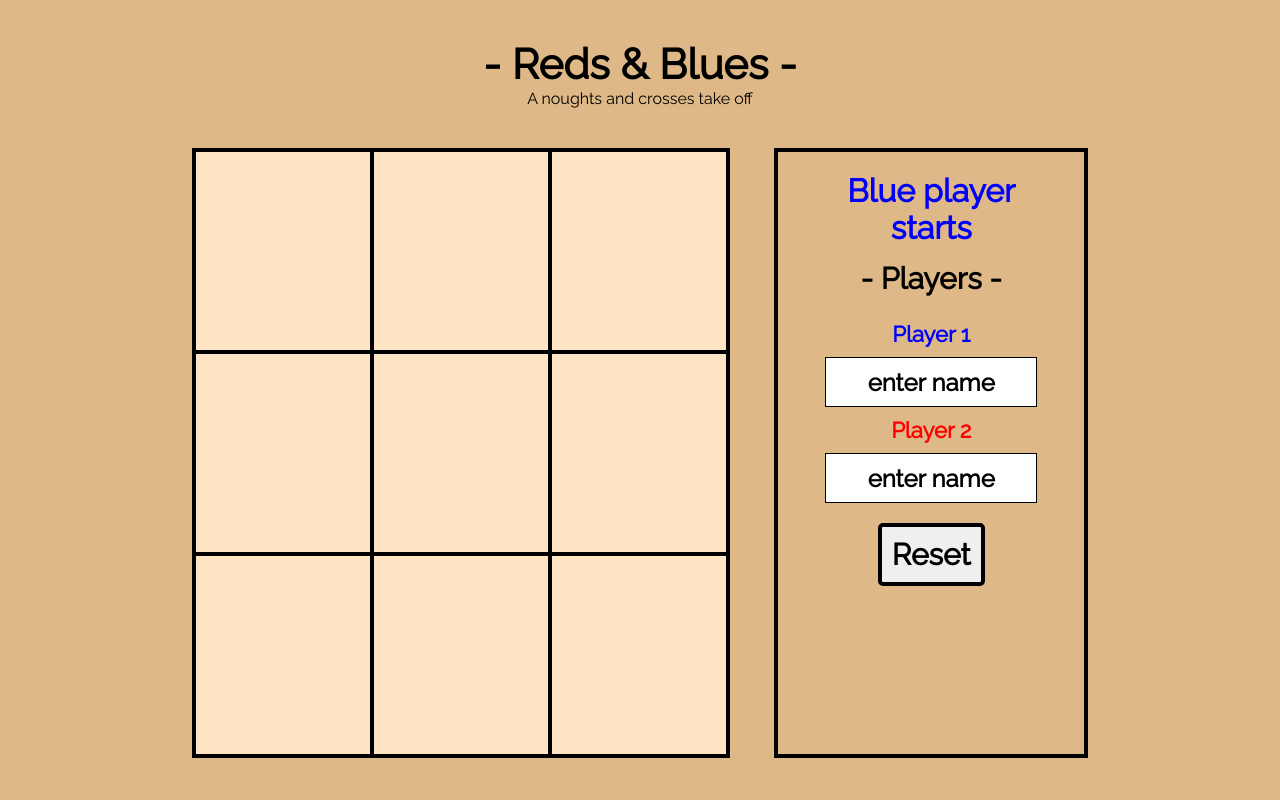
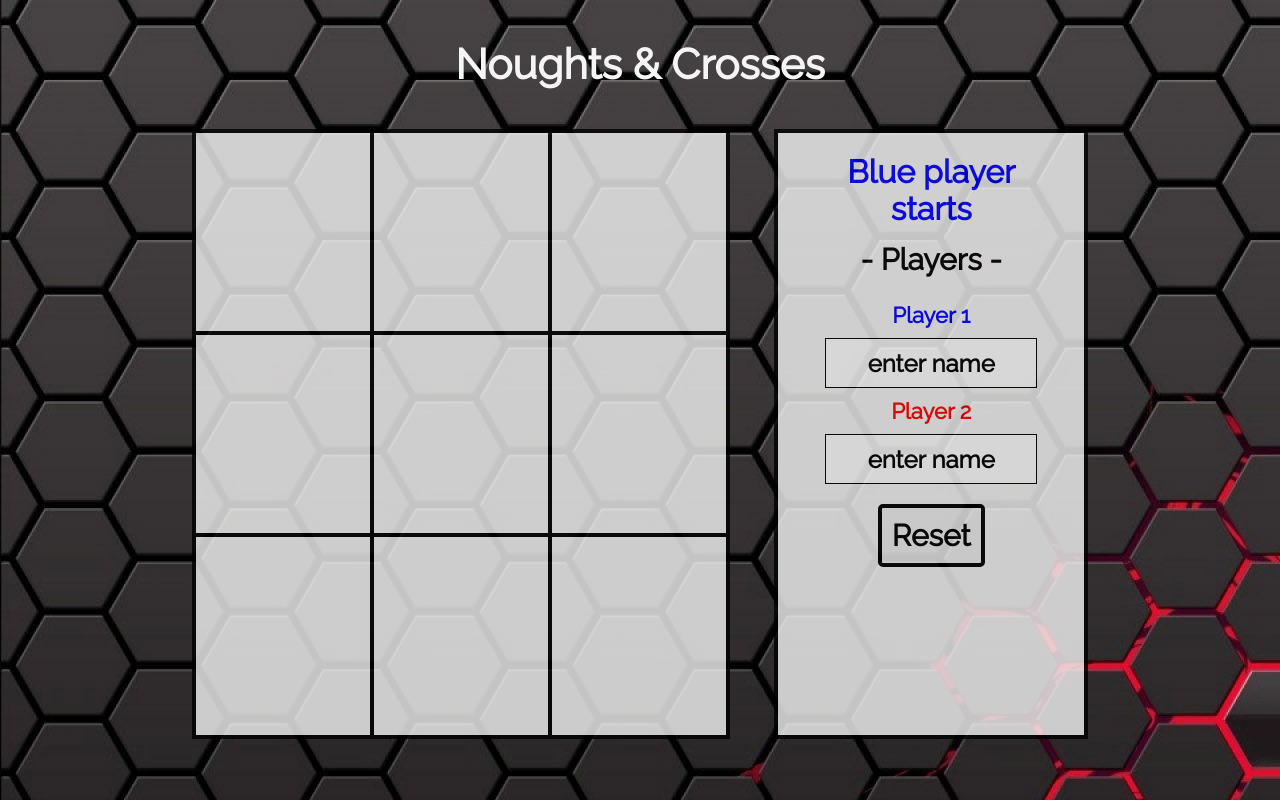
Before and after one commit to jamespanter/noughts-and-crosses, a plain HTML site: page index.html in a window 1280 px wide. Drawn offline with Linux system fonts and the light colour scheme.

Commit message:
style changes

```diff
--- a/index.html
+++ b/index.html
@@ -8,14 +8,13 @@
 	<link href="https://fonts.googleapis.com/css?family=Raleway&display=swap" rel="stylesheet">
 	<meta charset="UTF-8">
 	<meta name="viewport" content="width=device-width, initial-scale=1.0">
-    <title>Reds & Blues</title>
+	<title>Noughts & Crosses</title>
 	<script src="nac.js" async defer></script>
 </head>
 
 <body>
 	<header>
-        <h1> - Reds & Blues - </h1>
-        <p>A noughts and crosses take off</p>
+		<h1> Noughts & Crosses</h1>
 	</header>
 	<main>
 		<section id="game-grid">
--- a/nac.scss
+++ b/nac.scss
@@ -1,5 +1,5 @@
-@import 'mixins';
-@import 'animation';
+@import "mixins";
+@import "animation";
 
 $player-one-color: blue;
 $player-two-color: red;
@@ -11,10 +11,13 @@ $player-two-color: red;
 }
 
 body {
+  background: url(./background.jpg);
+  background-attachment: fixed;
+  background-repeat: no-repeat;
   background-color: burlywood;
   height: 100vh;
   width: 100vw;
-    font-family: 'Raleway', sans-serif;
+  font-family: "Raleway", sans-serif;
 }
 
 header {
@@ -22,6 +25,8 @@ header {
   padding: 5vh 0;
 
   h1 {
+    padding: 0 20px;
+    color: whitesmoke;
     font-size: 42px;
   }
 }
@@ -42,13 +47,14 @@ main {
     height: 50vh;
 
     #grid {
-            background-color: bisque;
+      background-color: whitesmoke;
+      opacity: 0.8;
       border: solid 2px black;
       display: grid;
       grid-template-columns: 1fr 1fr 1fr;
       grid-template-rows: 1fr 1fr 1fr;
+      width: 100%;
       height: 100%;
-            width: 100%;
 
       .grid-section {
         @include flex-row-center;
@@ -62,15 +68,15 @@ main {
 
         &.blue {
           background-color: $player-one-color;
-
         }
       }
     }
   }
 
   #game-panel {
+    opacity: 0.8;
+    background-color: whitesmoke;
     width: 100%;
-        height: 100%;
     margin: 10px 0;
 
     #players {
@@ -108,15 +114,15 @@ main {
 
       label {
         margin: 10px;
-                font-family: 'Raleway', sans-serif;
+        font-family: "Raleway", sans-serif;
         font-size: 22px;
         font-weight: 900;
 
-                &[for=red-player] {
+        &[for="red-player"] {
           color: $player-two-color;
         }
 
-                &[for=blue-player] {
+        &[for="blue-player"] {
           color: $player-one-color;
         }
       }
@@ -124,7 +130,7 @@ main {
       input {
         border: solid 1px black;
         padding: 10px;
-                font-family: 'Raleway', sans-serif;
+        font-family: "Raleway", sans-serif;
         height: 50px;
         width: 80%;
         font-size: 24px;
@@ -135,7 +141,7 @@ main {
       button {
         padding: 10px;
         margin: 20px;
-                font-family: 'Raleway', sans-serif;
+        font-family: "Raleway", sans-serif;
         font-size: 30px;
         font-weight: 900;
         border-radius: 5px;
@@ -146,8 +152,6 @@ main {
         }
       }
     }
-
-
   }
 }
 
```
Also changed, not shown: background.jpg (added), nac.css, 1 other file. Lines whose indentation alone changed are shown as unchanged.
